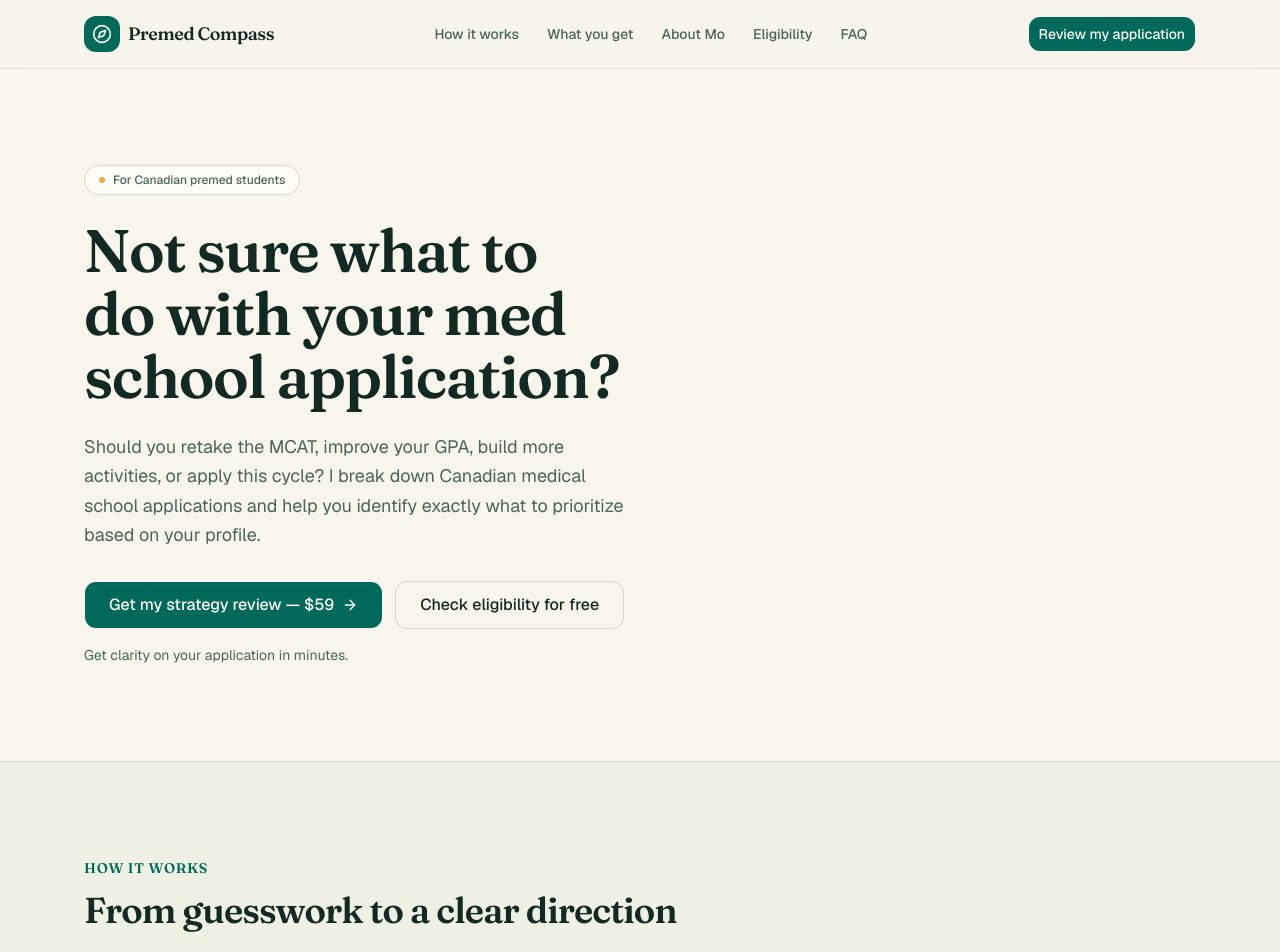
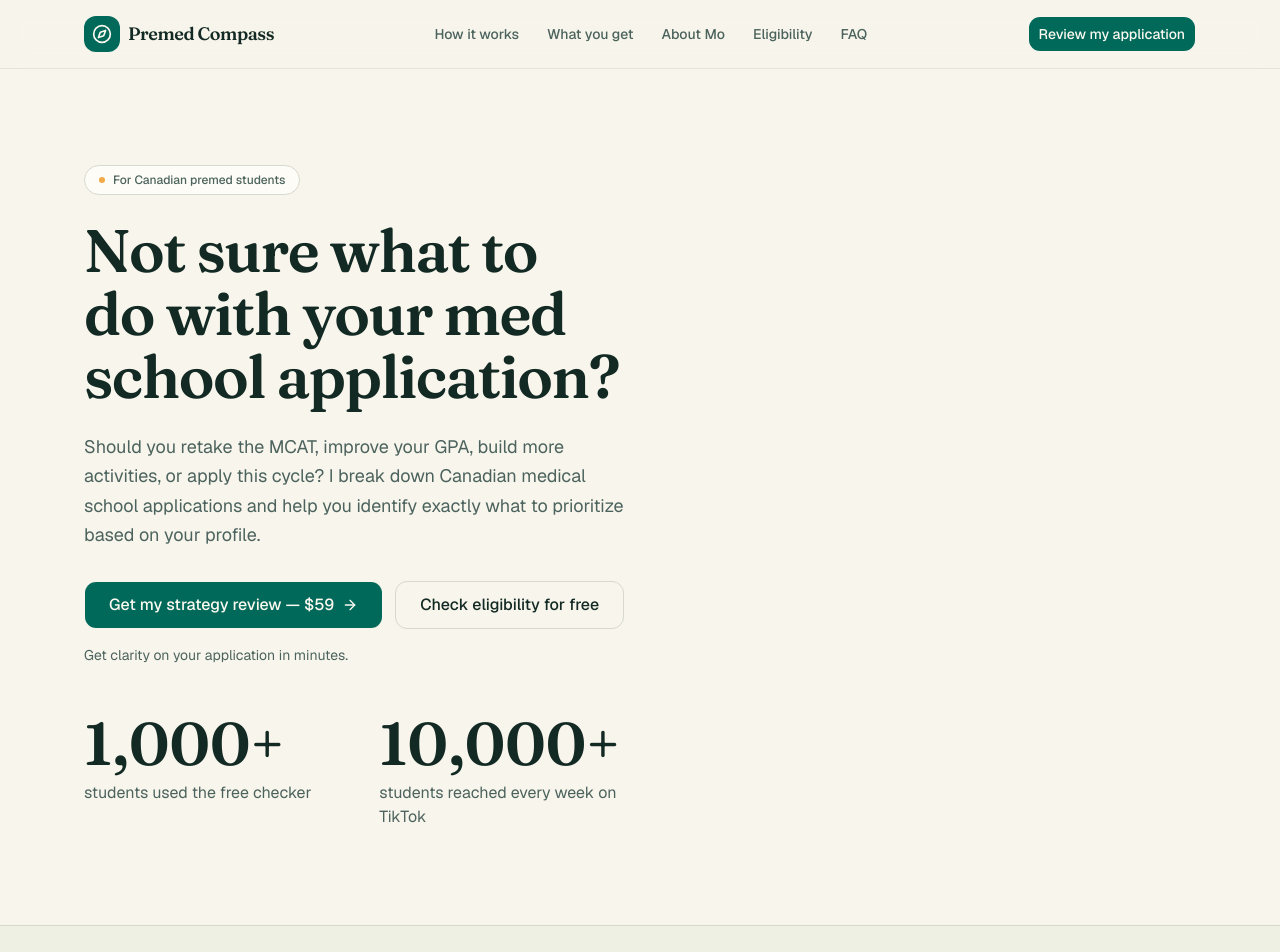
Before and after one commit to malasadi/med-school-application-strategy, a Next.js app: page / in a window 1280 px wide. Shown: the top 952 px of the page. Built offline with nearby package versions, Linux system fonts and the light colour scheme.

Commit message:
feat: add new statistics section to hero component

```diff
--- a/components/hero.tsx
+++ b/components/hero.tsx
@@ -49,6 +49,25 @@ export function Hero() {
             <p className="mt-4 text-sm text-muted-foreground">
               Get clarity on your application in minutes.
             </p>
+
+            <div className="mt-12 grid gap-8 sm:grid-cols-2">
+              <div>
+                <div className="font-heading text-5xl font-semibold text-foreground sm:text-6xl">
+                  1,000+
+                </div>
+                <p className="mt-2 text-muted-foreground">
+                  students used the free checker
+                </p>
+              </div>
+              <div>
+                <div className="font-heading text-5xl font-semibold text-foreground sm:text-6xl">
+                  10,000+
+                </div>
+                <p className="mt-2 text-muted-foreground">
+                  students reached every week on TikTok
+                </p>
+              </div>
+            </div>
           </div>
 
 
```
